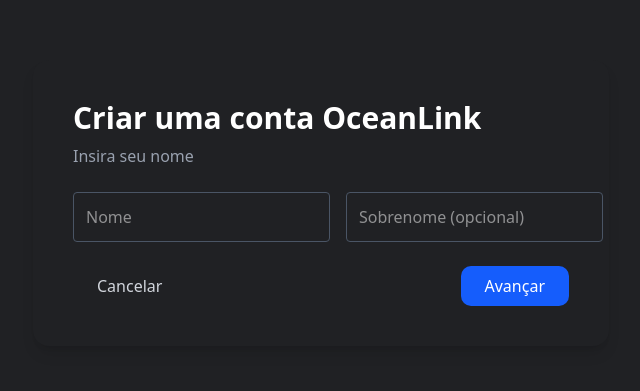
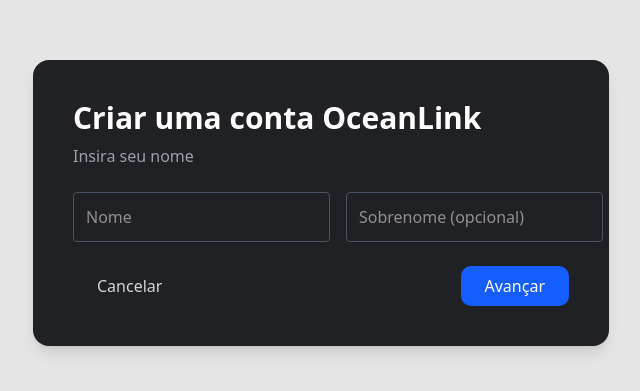
Before and after one commit to G4brielMoura/OceanLink, a Next.js app: page /register in a window 1280 px wide. Shown: the part 197-588 px from the top of the page, without its empty margins (319-959 px from the left). Built offline with nearby package versions, Linux system fonts and the light colour scheme.

Commit message:
color_mod

```diff
--- a/src/app/register/page.tsx
+++ b/src/app/register/page.tsx
@@ -50,7 +50,7 @@
   }
 
   return (
-    <main className="min-h-screen flex items-center justify-center bg-[#202124]">
+    <main className="min-h-screen flex items-center justify-center bg-[#e5e5e5]">
       <motion.form
         onSubmit={handleSubmit}
         initial={{ opacity: 0, y: 30 }}
```
